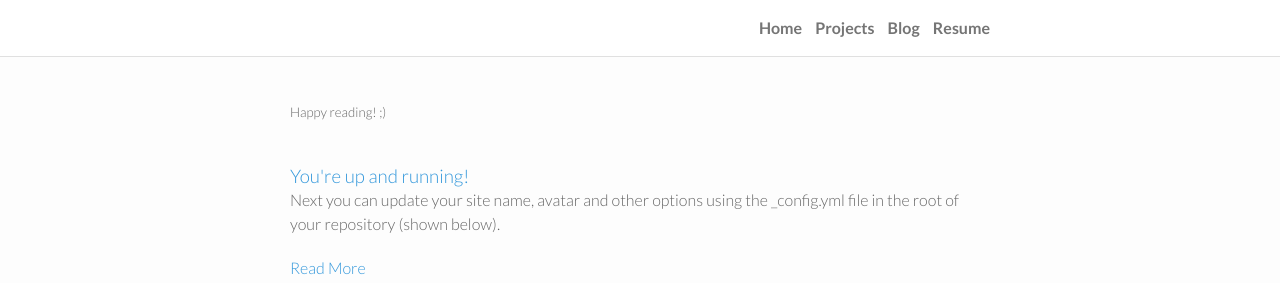
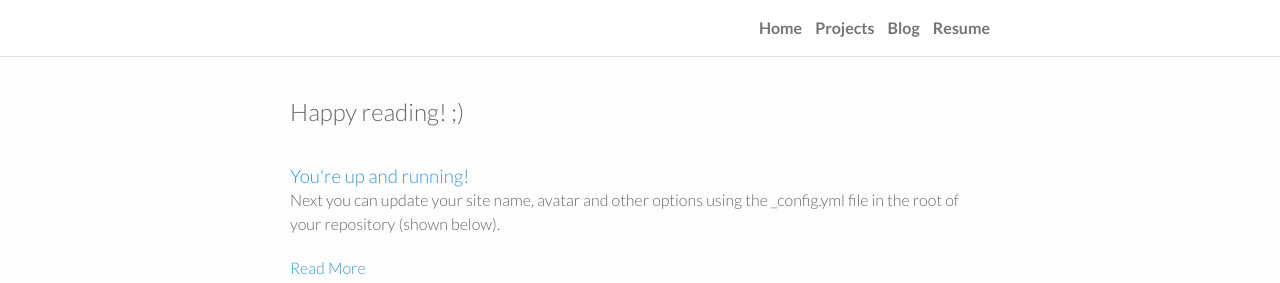
Before and after one commit to RachithP/rp.github.io, a Jekyll site: the page built from blog.md, in a window 1280 px wide. Shown: the top 283 px of the page. Built offline with Jekyll 4.4.1, drawn with Linux system fonts in a browser that asks for light colours.

Commit message:
Update page.html

```diff
--- a/_layouts/page.html
+++ b/_layouts/page.html
@@ -5,7 +5,7 @@ layout: default
 
   <header class="post-header">
     <!--h1 class="post-title">{{ page.title }}</h1> -->
-    <h5 class="post-description">{{ page.description }}</h5>
+    <h2 class="post-description">{{ page.description }}</h2>
   </header>
 
   <article class="post-content">
```
